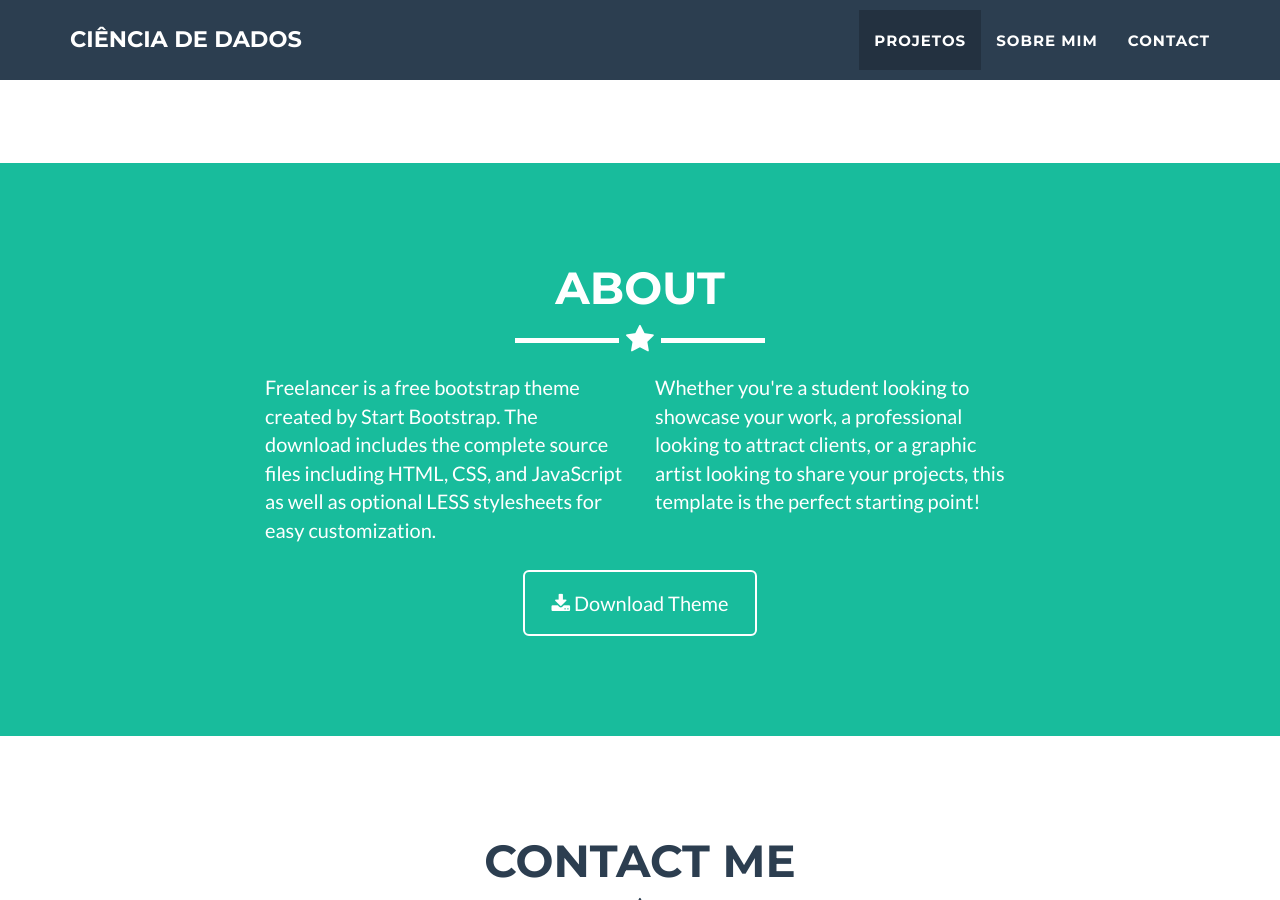
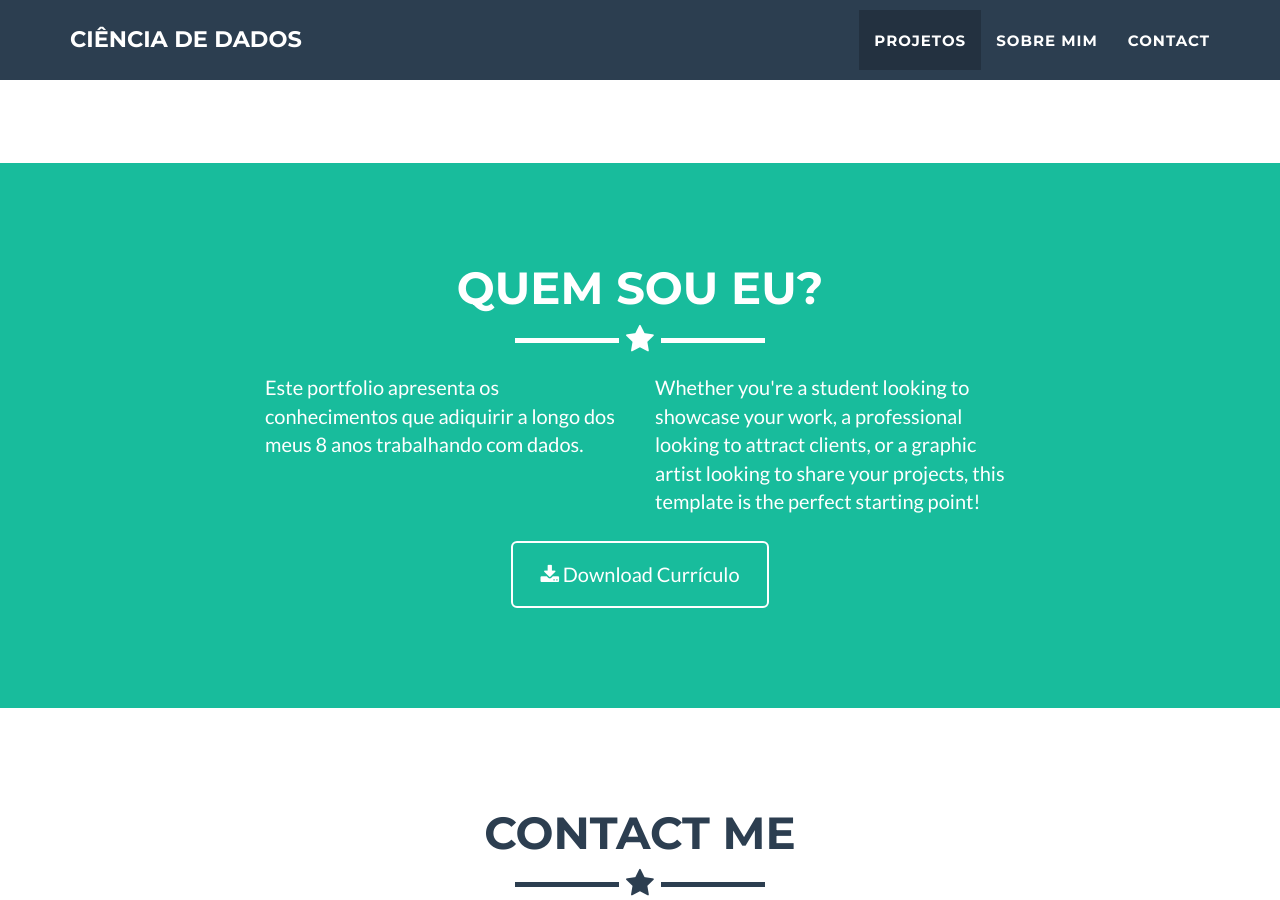
Before and after one commit to Jefferson019/DataScience, a Jekyll site: the page built from _posts/2014-07-18-project-1.markdown, in a window 1280 px wide and 900 px high, scrolled down 1610 px. Built offline with Jekyll 4.4.1, drawn with Linux system fonts in a browser that asks for light colours.

Commit message:
Update about.html

```diff
--- a/_includes/about.html
+++ b/_includes/about.html
@@ -3,20 +3,20 @@
         <div class="container">
             <div class="row">
                 <div class="col-lg-12 text-center">
-                    <h2>About</h2>
+                    <h2>Quem sou eu?</h2>
                     <hr class="star-light">
                 </div>
             </div>
             <div class="row">
                 <div class="col-lg-4 col-lg-offset-2">
-                    <p>Freelancer is a free bootstrap theme created by Start Bootstrap. The download includes the complete source files including HTML, CSS, and JavaScript as well as optional LESS stylesheets for easy customization.</p>
+                    <p>Este portfolio apresenta os conhecimentos que adiquirir a longo dos meus 8 anos trabalhando com dados.</p>
                 </div>
                 <div class="col-lg-4">
                     <p>Whether you're a student looking to showcase your work, a professional looking to attract clients, or a graphic artist looking to share your projects, this template is the perfect starting point! </p>
                 </div>
                 <div class="col-lg-8 col-lg-offset-2 text-center">
-                    <a href="https://github.com/jeromelachaud/freelancer-theme" class="btn btn-lg btn-outline">
-                        <i class="fa fa-download"></i> Download Theme
+                    <a href="" class="btn btn-lg btn-outline">
+                        <i class="fa fa-download"></i> Download Currículo
                     </a>
                 </div>
             </div>
```
